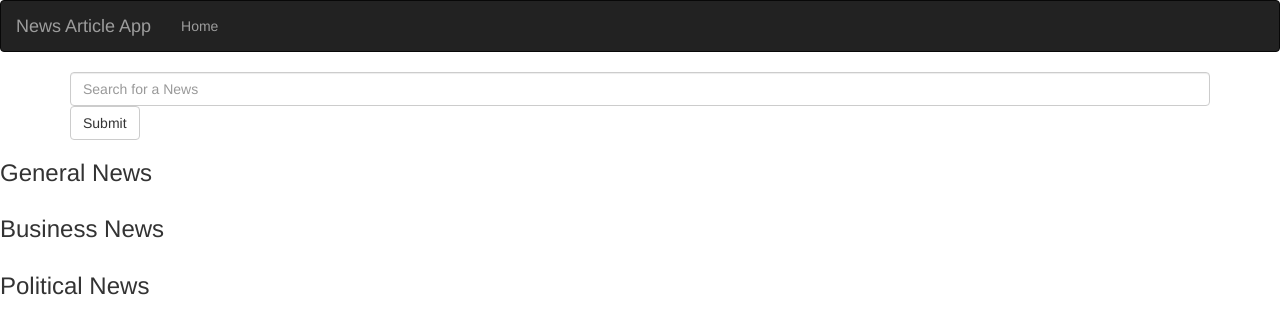
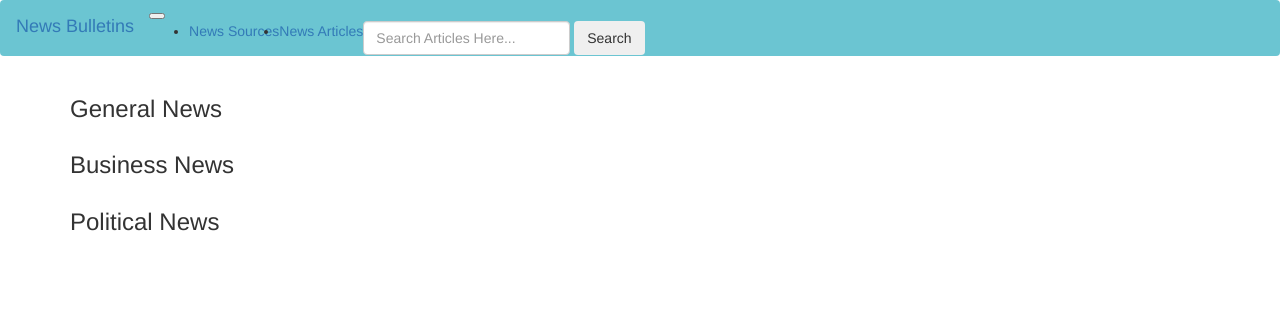
Before and after one commit to Aprilwairimu/news-article, a Flask app: template app/templates/index.html in a window 1280 px wide. Shown: the top 334 px of the page. Run offline with Flask 2, Linux system fonts and the light colour scheme; the template is opened without the code that fills it, so the values that code supplies are empty; parts of the project's set-up code (start-up, migrations or seed data) failed here and were passed over; some libraries are stand-ins or nearby versions.

Commit message:
created articles.html

```diff
--- a/app/templates/index.html
+++ b/app/templates/index.html
@@ -1,46 +1,34 @@
 {% extends 'base.html'%}
 {% import 'macros.html' as macro%}
 
-<!DOCTYPE html>
-<html>
 
-<head>
-    <meta charset="utf-8">
-    {% if title %}
-    <title> {{ title }}</title>
-    {% else %}
-    <title> Welcome to the best News Article website </title>
-    {% endif %}
-</head>
 
-<body>
+
     {% block content %}
 
     <div class="container">
-        <form>
-            <input type="text" name="news_query" placeholder="Search for a News" class="form-control">
-            <input type="submit" value="Submit" class="btn btn-default">
-        </form>
-
-    </div>
-
-    <!-- Popular movie -->
+        <!-- General News -->
         <h3> General News</h3>
         <ul>
-        {{ macro.display_new_sources(general)}}
+            {{ macro.display_new_sources(General)}}
         </ul>
-    <!-- Upcoming movie  -->
+        <!--  Business News -->
         <h3> Business News </h3>
         <ul>
             {{ macro.display_new_sources(Business)}}
         </ul>
-    <!-- Now showing movie -->
+        <!--Business News -->
         <h3>Political News</h3>
         <ul>
             {{ macro.display_new_sources(Political)}}
         </ul>
 
+        <!-- <form>
+            <input type="text" name="news_query" placeholder="Search for a News" class="form-control">
+            <input type="submit" value="Submit" class="btn btn-default">
+        </form> -->
+
+    </div>
+
+
     {% endblock%}
-</body>
-
-</html>
--- a/app/templates/navbar.html
+++ b/app/templates/navbar.html
@@ -1,18 +1,23 @@
-<div class="navbar navbar-inverse" role="navigation">
-    <div class="container-fluid">
-        <div class="navbar-header">
-            <button type="button" class="navbar-toggle" data-toggle="collapse" data-target=".navbar-collapse">
-                <span class="sr-only">Toggle navigation</span>
-                <span class="icon-bar"></span>
-                <span class="icon-bar"></span>
-                <span class="icon-bar"></span>
-            </button>
-            <a class="navbar-brand" href="/"> News Article App </a>
-        </div>
-        <div class="navbar-collapse collapse">
-            <ul class="nav navbar-nav">
-                <li><a href="/">Home</a></li>
-        </div>
+<nav class="navbar navbar-expand-lg navbar-light fixed-top" style="background-color: #6bc5d2">
+    <a class="navbar-brand" href="/">News Bulletins</a>
+    <button class="navbar-toggler" type="button" data-toggle="collapse" data-target="#navbarSupportedContent"
+        aria-controls="navbarSupportedContent" aria-expanded="false" aria-label="Toggle navigation">
+        <span class="navbar-toggler-icon"></span>
+    </button>
 
+    <div class="collapse navbar-collapse" id="navbarSupportedContent">
+        <ul class="navbar-nav mr-auto">
+            <li class="nav-item active">
+                <a class="nav-link" href="/">News Sources<span class="sr-only">(current)</span></a>
+            </li>
+            <li class="nav-item active">
+                <a class="nav-link" href="/News-Articles"> News Articles </a>
+            </li>
+        </ul>
+        <form class="form-inline my-2 my-lg-0">
+            <input class="form-control mr-sm-2" type="search" placeholder="Search Articles Here..." aria-label="Search"
+                name="article_name">
+            <button class="btn btn-outline-success my-2 my-sm-0" type="submit">Search</button>
+        </form>
     </div>
-</div>
+</nav>
```
Also changed, not shown: app/main/views.py (+24 -46 lines), app/models.py (+9 -9 lines), app/requests.py (+8 -4 lines), app/templates/articles.html (added, +19 -0 lines), app/templates/new_review.html (deleted, +0 -19 lines), app/templates/sourcearticles.html (added, +21 -0 lines), config.py (+4 -3 lines), 1 other file. Lines whose indentation alone changed are shown as unchanged.
